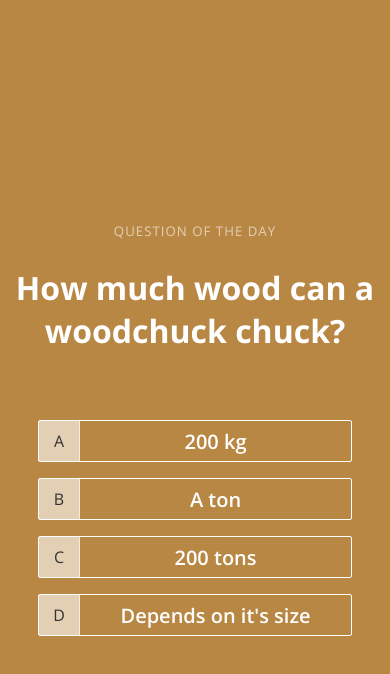
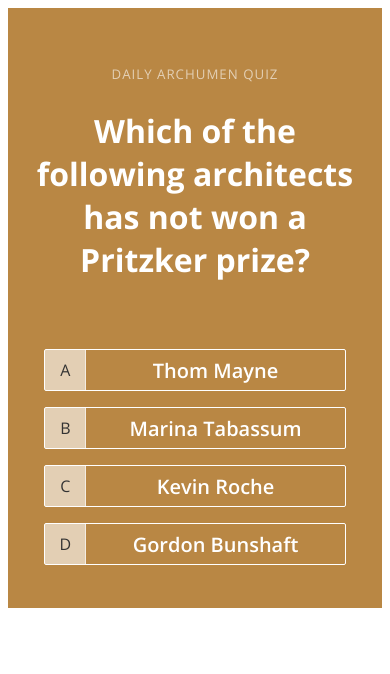
Before and after one commit to tejaskamath/questionOfTheDay, a Vue app: page / in a window 390 px wide. Shown: the top 674 px of the page. Built offline with nearby package versions, Linux system fonts and the light colour scheme.

Commit message:
Made answers dual line since their responsiveness was off

```diff
--- a/src/App.vue
+++ b/src/App.vue
@@ -1,4 +1,5 @@
 <template>
+  <div class="qcontainer">
     <div id="app">
       <div v-if="questions[ix].correct - 1 == selected" class="result">
         <div>
@@ -7,7 +8,7 @@
         </div>
       </div>
       <div class="body">
-      <h5>Question of the day</h5>
+        <h5>Daily Archumen Quiz</h5>
         <h2 class="question">{{questions[ix].q}}</h2>
         <div class="answers">
           <div v-for="(ans, i) in questions[ix].answers"
@@ -27,10 +28,10 @@
         </div>
       </div>
     </div>
+  </div>
 </template>
 
 <script>
-
 export default {
   name: 'App',
   data () {
@@ -40,13 +41,9 @@
       rStatement: 'You are right!',
       alphabets: ['A', 'B', 'C', 'D', 'E', 'F', 'G'],
       questions: [{
-        q: 'How much wood can a woodchuck chuck?',
-        answers: ['200 kg', 'A ton', '200 tons', 'Depends on it\'s size'],
-        correct: 4
-      }, {
-        q: 'New thang',
-        answers: ['a', 'b', 'c', 'd'],
-        correct: 'a'
+        q: 'Which of the following architects has not won a Pritzker prize?',
+        answers: ['Thom Mayne', 'Marina Tabassum', 'Kevin Roche', 'Gordon Bunshaft'],
+        correct: 2
       }]
     }
   },
@@ -64,8 +61,20 @@
 
 <style>
 @import url('https://fonts.googleapis.com/css2?family=Open+Sans:wght@300;400;600;700;800&display=swap');
+.qcontainer {
+  position: relative;
+  width: 100%;
+  height: 400px;
+}
+
+@media (max-width: 600px) {
+  .qcontainer {
+    height: 600px;
+  }
+}
+
 #app {
-  position: fixed;
+  position: absolute;
   display: flex;
   height: 100%;
   width: 100%;
@@ -87,7 +96,7 @@
 }
 
 .result {
-  position: fixed;
+  position: absolute;
   width: 100%;
   height: 100%;
   display: flex;
@@ -131,8 +140,10 @@
 
 #app .question {
   text-align: center;
+  box-sizing: border-box;
   font-size: 32px;
   color: white;
+  padding: 0px 20px;
 }
 
 #app h5 {
@@ -165,7 +176,7 @@
 }
 
 .ans {
-  min-width: 20%;
+  width: calc(50% - 10%);
   height: 40px;
   border-radius: 2px;
   border: 1px solid #fff;
```
Also changed, not shown: 7 other files (tests, documents, lock files or other folders). Lines whose indentation alone changed are shown as unchanged.
